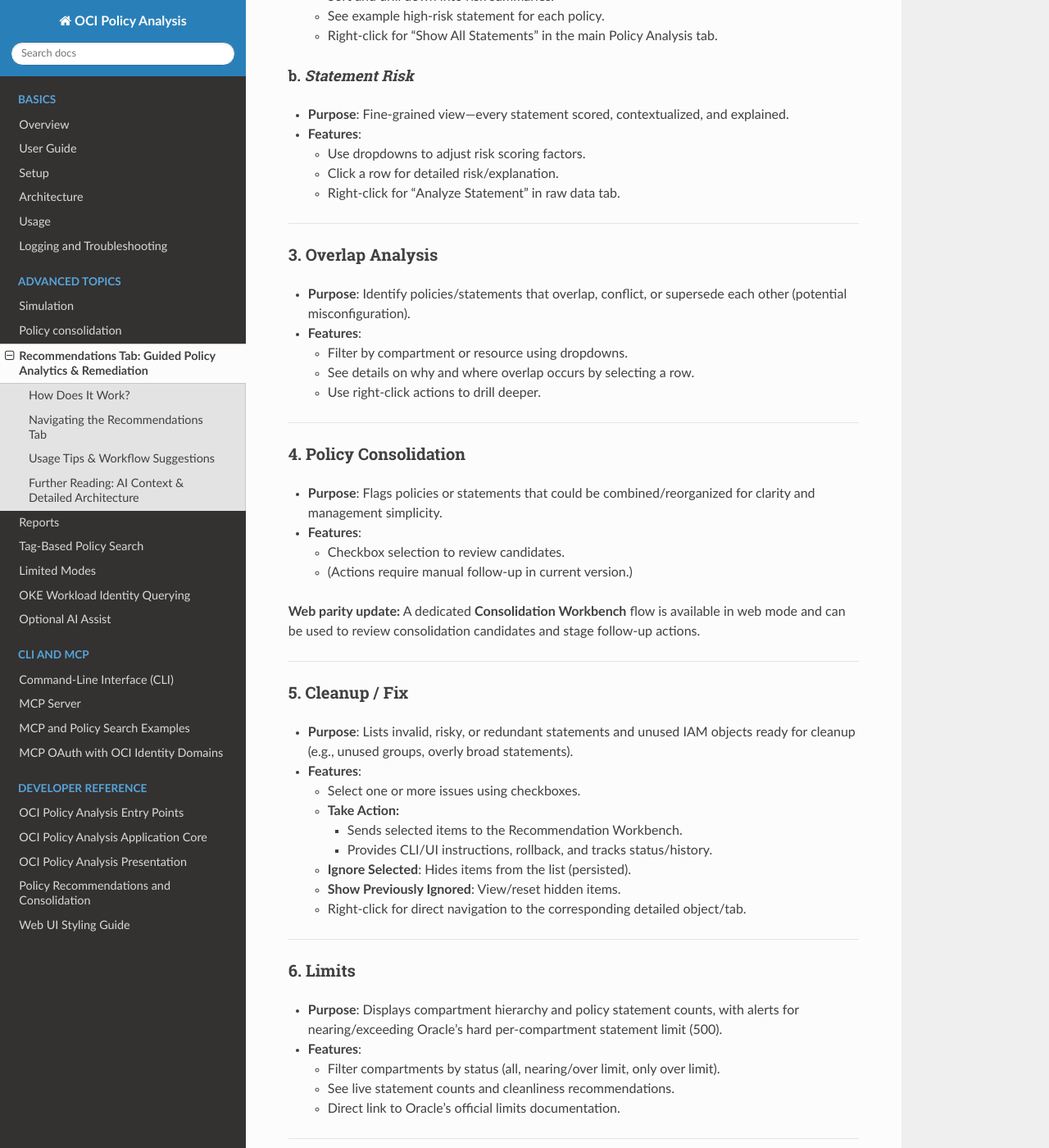
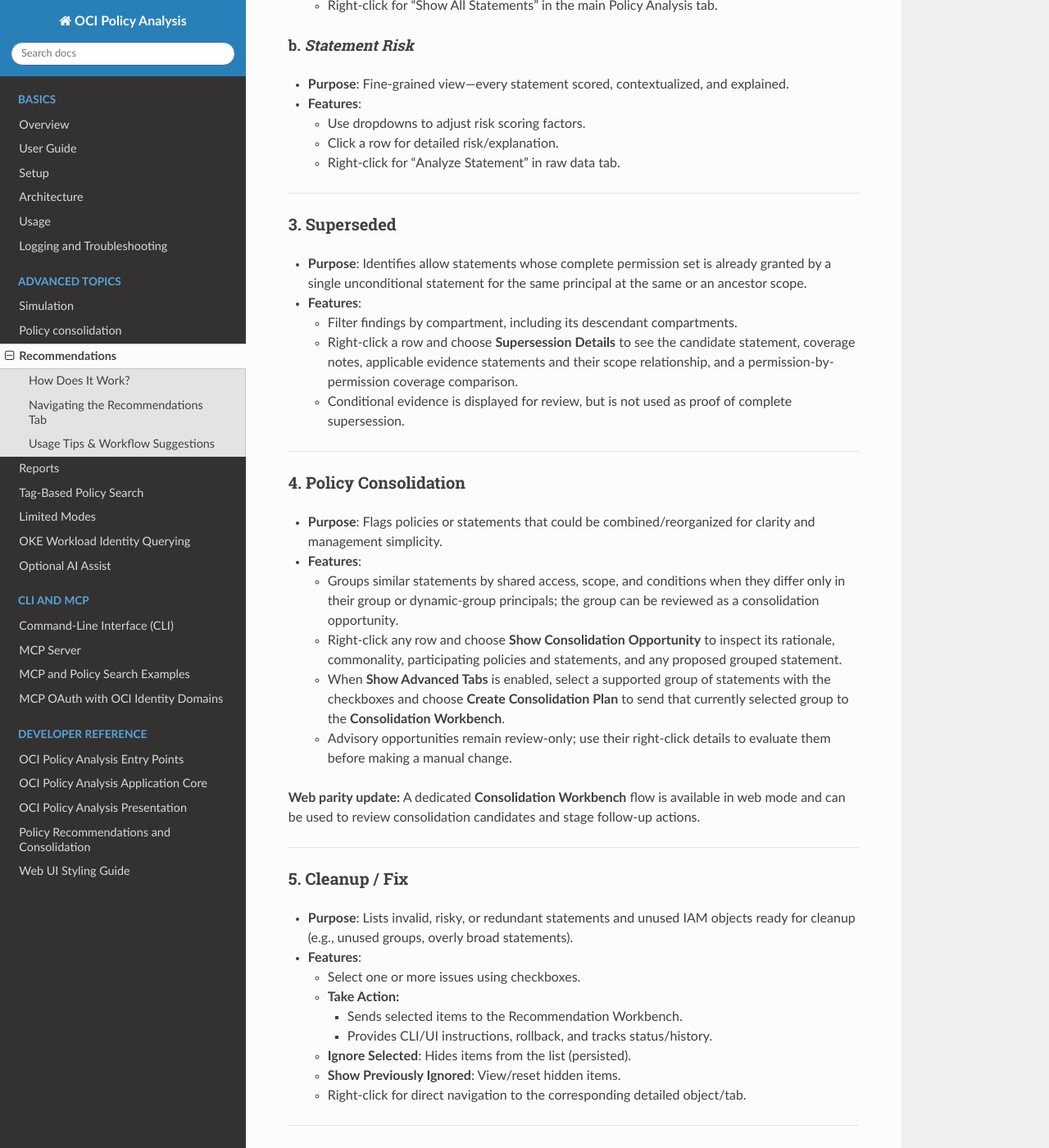
Before and after one commit to agregory999/oci-policy-analysis, a Sphinx documentation site: the page built from docs/source/recommendations.md, in a window 1280 px wide and 1400 px high, scrolled down 1532 px. Shown: the whole window at 82% size. Built offline with Sphinx 7.4.7 and the Read the Docs theme 3.1.0, drawn with Linux system fonts in a browser that asks for light colours; some of the changed text lies outside the part shown.

Commit message:
docs: Consolidation Update

```diff
--- a/docs/source/recommendations.md
+++ b/docs/source/recommendations.md
@@ -1,4 +1,4 @@
-# Recommendations Tab: Guided Policy Analytics & Remediation
+# Recommendations
 
 The **Recommendations** tab is the central UI for reviewing, understanding, and acting on security, cleanup, and optimization findings within your OCI tenancy. This tab synthesizes actionable insights from a pluggable, analytics-driven engine and presents them in an interactive, user-friendly dashboard.
 
@@ -47,20 +47,22 @@
 
 ---
 
-### 3. **Overlap Analysis**
-- **Purpose**: Identify policies/statements that overlap, conflict, or supersede each other (potential misconfiguration).
+### 3. **Superseded**
+- **Purpose**: Identifies allow statements whose complete permission set is already granted by a single unconditional statement for the same principal at the same or an ancestor scope.
 - **Features**:
-  - Filter by compartment or resource using dropdowns.
-  - See details on why and where overlap occurs by selecting a row.
-  - Use right-click actions to drill deeper.
+  - Filter findings by compartment, including its descendant compartments.
+  - Right-click a row and choose **Supersession Details** to see the candidate statement, coverage notes, applicable evidence statements and their scope relationship, and a permission-by-permission coverage comparison.
+  - Conditional evidence is displayed for review, but is not used as proof of complete supersession.
 
 ---
 
 ### 4. **Policy Consolidation**
 - **Purpose**: Flags policies or statements that could be combined/reorganized for clarity and management simplicity.
 - **Features**:
-  - Checkbox selection to review candidates.
-  - (Actions require manual follow-up in current version.)
+  - Groups similar statements by shared access, scope, and conditions when they differ only in their group or dynamic-group principals; the group can be reviewed as a consolidation opportunity.
+  - Right-click any row and choose **Show Consolidation Opportunity** to inspect its rationale, commonality, participating policies and statements, and any proposed grouped statement.
+  - When **Show Advanced Tabs** is enabled, select a supported group of statements with the checkboxes and choose **Create Consolidation Plan** to send that currently selected group to the **Consolidation Workbench**.
+  - Advisory opportunities remain review-only; use their right-click details to evaluate them before making a manual change.
 
 **Web parity update:** A dedicated **Consolidation Workbench** flow is available in web mode and can be used to review consolidation candidates and stage follow-up actions.
 
@@ -80,7 +82,7 @@
 ---
 
 ### 6. **Limits**
-- **Purpose**: Displays compartment hierarchy and policy statement counts, with alerts for nearing/exceeding Oracle’s hard per-compartment statement limit (500).
+- **Purpose**: Displays compartment hierarchy and policy statement counts, with alerts for nearing/exceeding Oracle’s per-compartment statement limit (500).
 - **Features**:
   - Filter compartments by status (all, nearing/over limit, only over limit).
   - See live statement counts and cleanliness recommendations.
@@ -107,24 +109,6 @@
 - **Take Action on actionable issues** directly from Cleanup/Fix—a fast route to trackable and auditable remediation steps.
 - **Interpret why an issue is flagged** by expanding details in each table—most analytics include clear rationale and recommended next steps.
 - **Reload regularly:** If you make changes in OCI Console or via CLI, clicking "Reload All" refreshes analytics and cleans up completed workbench items.
-- **Curious about technical details?** See below.
-
----
-
-## Further Reading: AI Context & Detailed Architecture
-
-Curious about the deep technical contract behind this tab?
-All analytic findings, dashboard subtabs, workbench logic, and extensibility are governed by a formal, pluggable overlay model and a set of modular strategy "plug-ins." If you're an advanced user, developer, or just want a full description of how analytics are constructed (with diagrams, wiring, and extensibility guides), see:
-
-**Policy Intelligence Engine & Recommendations UI — AI Context**
-
-[maintainer context](https://github.com/agregory999/oci-policy-analysis/blob/main/context/project/CONTEXT_policy_intelligence_and_recommendations.md)
-
-This "AI Context" is the source of truth for the analytic and UI contract. It covers:
-- Overlay data model and all canonical output structures
-- Pluggable strategies and how to extend/reason about them
-- Control/data flow diagrams for engine, plug-ins, overlay, and UI
-- Extensibility/workbench details and all implementation references
 
 ---
 
```
Also changed, not shown: docs/source/reports.md (+2 -1 lines), docs/source/usage.md (+1 -0 lines).
